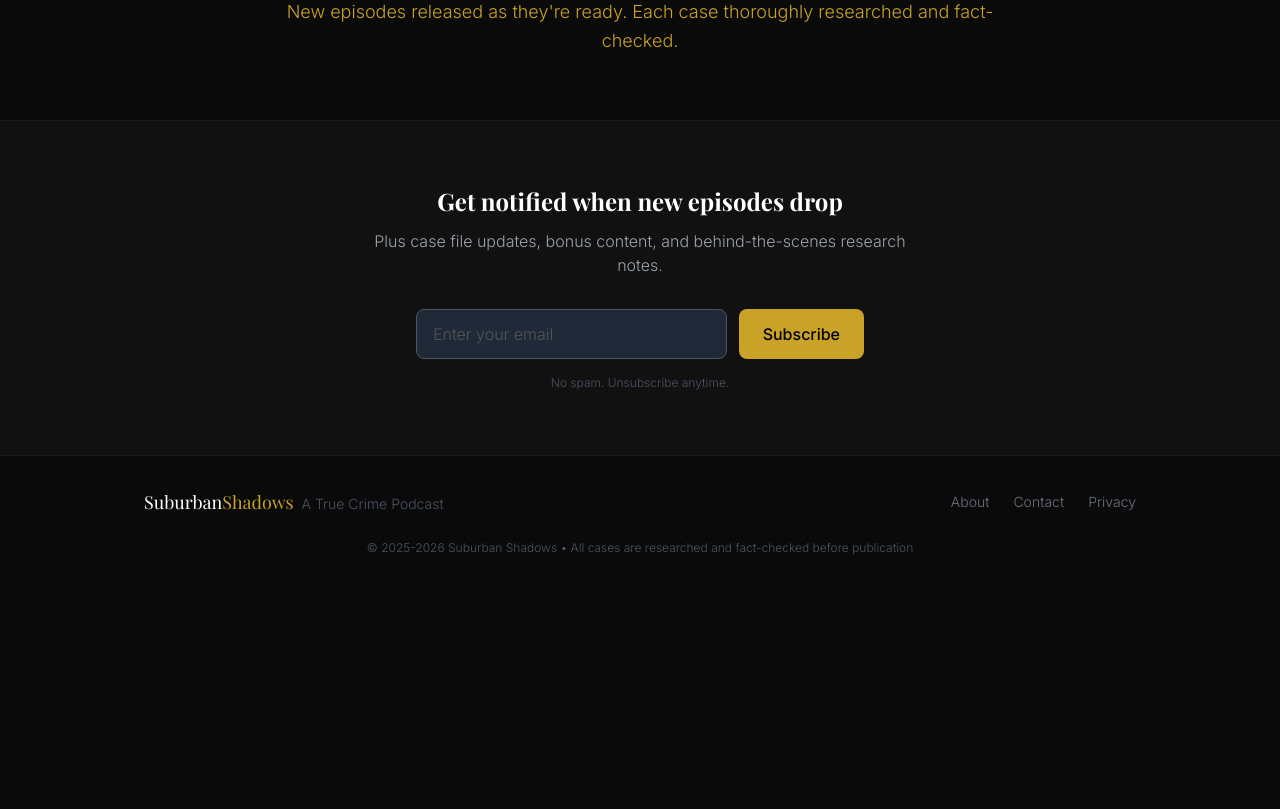
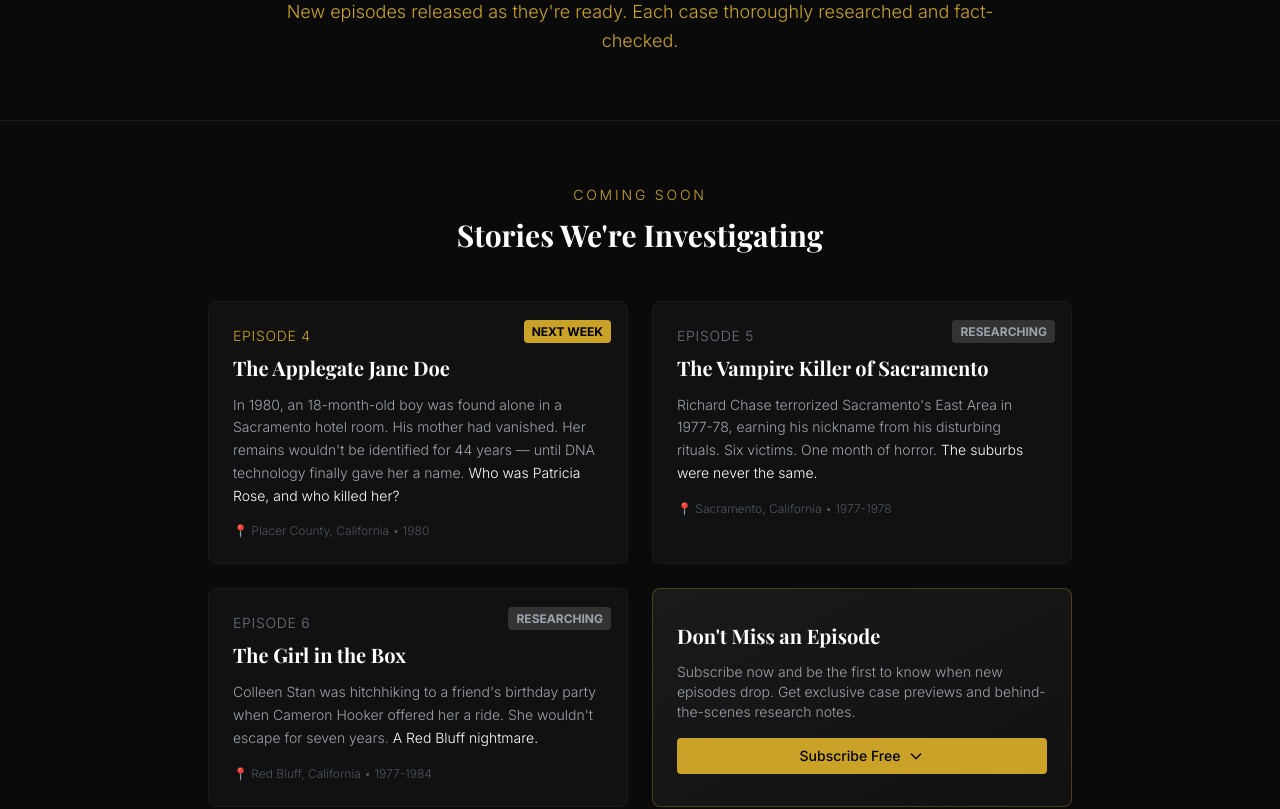
Before and after one commit to nicks-sidehustle/suburban-shadows, a Next.js app: page / in a window 1280 px wide. Shown: the part 1780-2589 px from the top of the page. Before the commit the page ends 2368 px from the top, so only its background shows below. Built offline with nearby package versions, Linux system fonts and the light colour scheme; no server answers; a web font is replaced by a local one.

Commit message:
Add Coming Soon section with upcoming episode teasers

```diff
--- a/src/app/page.tsx
+++ b/src/app/page.tsx
@@ -191,8 +191,83 @@ export default function Home() {
         </div>
       </section>
 
+      {/* Coming Soon */}
+      <section className="border-t border-[#1a1a1a] py-16">
+        <div className="max-w-4xl mx-auto px-4">
+          <div className="text-center mb-12">
+            <p className="text-[#c9a227] text-sm uppercase tracking-[0.2em] mb-3">Coming Soon</p>
+            <h2 className="font-serif text-3xl font-bold text-white">Stories We're Investigating</h2>
+          </div>
+
+          <div className="grid md:grid-cols-2 gap-6">
+            {/* Episode 4 Teaser */}
+            <div className="bg-[#111111] border border-[#1a1a1a] rounded-lg p-6 relative overflow-hidden group hover:border-[#333] transition">
+              <div className="absolute top-4 right-4">
+                <span className="bg-[#c9a227] text-black text-xs font-bold px-2 py-1 rounded">NEXT WEEK</span>
+              </div>
+              <p className="text-[#c9a227] text-sm uppercase tracking-wider mb-2">Episode 4</p>
+              <h3 className="font-serif text-xl font-bold text-white mb-3">The Applegate Jane Doe</h3>
+              <p className="text-gray-400 text-sm leading-relaxed">
+                In 1980, an 18-month-old boy was found alone in a Sacramento hotel room. His mother
+                had vanished. Her remains wouldn't be identified for 44 years — until DNA technology
+                finally gave her a name. <span className="text-white">Who was Patricia Rose, and who killed her?</span>
+              </p>
+              <p className="text-gray-600 text-xs mt-4">📍 Placer County, California • 1980</p>
+            </div>
+
+            {/* Future Episode Teaser */}
+            <div className="bg-[#111111] border border-[#1a1a1a] rounded-lg p-6 relative overflow-hidden group hover:border-[#333] transition">
+              <div className="absolute top-4 right-4">
+                <span className="bg-[#333] text-gray-400 text-xs font-bold px-2 py-1 rounded">RESEARCHING</span>
+              </div>
+              <p className="text-gray-500 text-sm uppercase tracking-wider mb-2">Episode 5</p>
+              <h3 className="font-serif text-xl font-bold text-white mb-3">The Vampire Killer of Sacramento</h3>
+              <p className="text-gray-400 text-sm leading-relaxed">
+                Richard Chase terrorized Sacramento's East Area in 1977-78, earning his nickname
+                from his disturbing rituals. Six victims. One month of horror.
+                <span className="text-white"> The suburbs were never the same.</span>
+              </p>
+              <p className="text-gray-600 text-xs mt-4">📍 Sacramento, California • 1977-1978</p>
+            </div>
+
+            {/* Future Episode Teaser */}
+            <div className="bg-[#111111] border border-[#1a1a1a] rounded-lg p-6 relative overflow-hidden group hover:border-[#333] transition">
+              <div className="absolute top-4 right-4">
+                <span className="bg-[#333] text-gray-400 text-xs font-bold px-2 py-1 rounded">RESEARCHING</span>
+              </div>
+              <p className="text-gray-500 text-sm uppercase tracking-wider mb-2">Episode 6</p>
+              <h3 className="font-serif text-xl font-bold text-white mb-3">The Girl in the Box</h3>
+              <p className="text-gray-400 text-sm leading-relaxed">
+                Colleen Stan was hitchhiking to a friend's birthday party when Cameron Hooker
+                offered her a ride. She wouldn't escape for seven years.
+                <span className="text-white"> A Red Bluff nightmare.</span>
+              </p>
+              <p className="text-gray-600 text-xs mt-4">📍 Red Bluff, California • 1977-1984</p>
+            </div>
+
+            {/* Subscribe CTA */}
+            <div className="bg-gradient-to-br from-[#1a1a1a] to-[#111111] border border-[#c9a227]/30 rounded-lg p-6 flex flex-col justify-center">
+              <h3 className="font-serif text-xl font-bold text-white mb-3">Don't Miss an Episode</h3>
+              <p className="text-gray-400 text-sm mb-4">
+                Subscribe now and be the first to know when new episodes drop. Get exclusive case
+                previews and behind-the-scenes research notes.
+              </p>
+              <Link
+                href="#newsletter"
+                className="inline-flex items-center justify-center gap-2 bg-[#c9a227] text-black px-4 py-2 rounded font-medium hover:bg-[#d4ad2d] transition text-sm"
+              >
+                <span>Subscribe Free</span>
+                <svg className="w-4 h-4" fill="none" stroke="currentColor" viewBox="0 0 24 24">
+                  <path strokeLinecap="round" strokeLinejoin="round" strokeWidth={2} d="M19 9l-7 7-7-7" />
+                </svg>
+              </Link>
+            </div>
+          </div>
+        </div>
+      </section>
+
       {/* Newsletter */}
-      <section className="border-t border-[#1a1a1a] bg-[#111111]">
+      <section id="newsletter" className="border-t border-[#1a1a1a] bg-[#111111]">
         <div className="max-w-xl mx-auto px-4 py-16 text-center">
           <h2 className="font-serif text-2xl font-bold text-white mb-3">Get notified when new episodes drop</h2>
           <p className="text-gray-400 mb-8">
```
